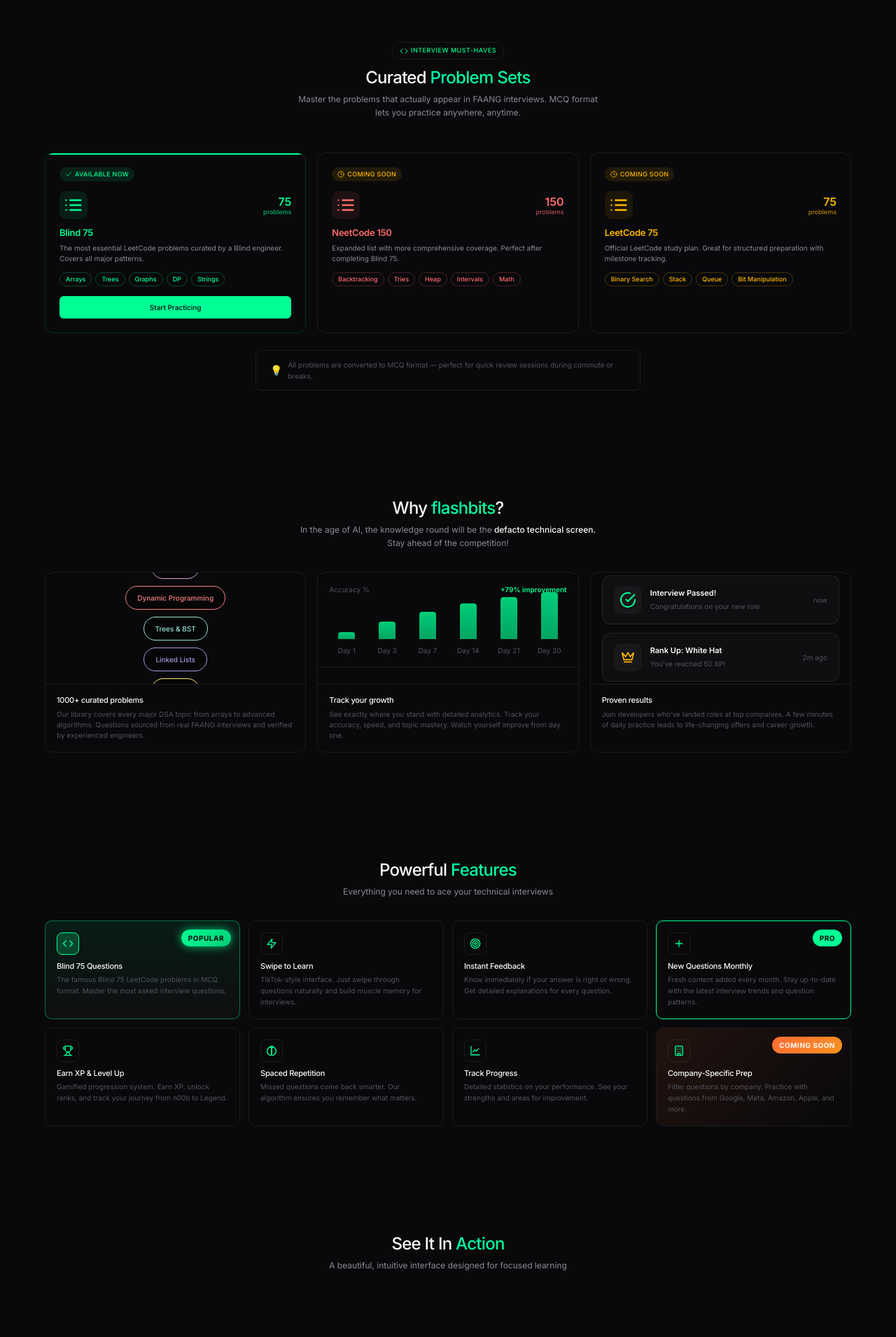
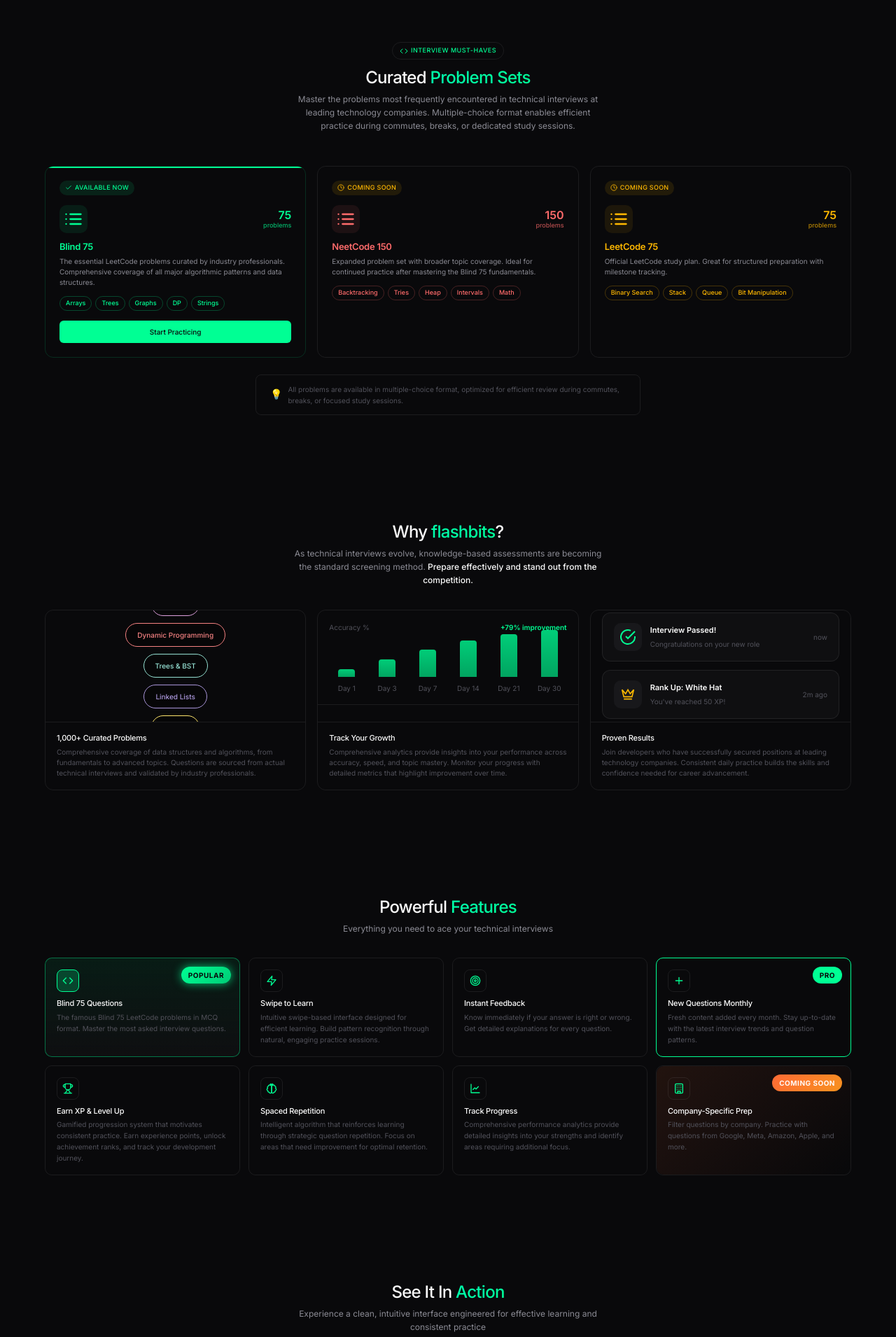
Before and after one commit to zafarfaran/flashbits, a React (Vite) app: page / in a window 1280 px wide. Shown: the part 860-2770 px from the top of the page at 70% size. Built offline with nearby package versions, Linux system fonts and the light colour scheme; no server answers; the database is empty.

Commit message:
fix the mockup issue

```diff
--- a/src/components/CTA.jsx
+++ b/src/components/CTA.jsx
@@ -17,7 +17,7 @@
               Ready to <span className="gradient-text">Ace Your Interview</span>?
             </h2>
             <p className="cta-subtitle">
-              Join thousands of developers who are leveling up their interview skills
+              Join developers worldwide who are advancing their technical interview capabilities
             </p>
             <div className="cta-buttons">
               <motion.a
--- a/src/components/Features.jsx
+++ b/src/components/Features.jsx
@@ -29,7 +29,7 @@
   {
     Icon: ZapIcon,
     title: 'Swipe to Learn',
-    description: 'TikTok-style interface. Just swipe through questions naturally and build muscle memory for interviews.'
+    description: 'Intuitive swipe-based interface designed for efficient learning. Build pattern recognition through natural, engaging practice sessions.'
   },
   {
     Icon: TargetIcon,
@@ -45,17 +45,17 @@
   {
     Icon: TrophyIcon,
     title: 'Earn XP & Level Up',
-    description: 'Gamified progression system. Earn XP, unlock ranks, and track your journey from n00b to Legend.'
+    description: 'Gamified progression system that motivates consistent practice. Earn experience points, unlock achievement ranks, and track your development journey.'
   },
   {
     Icon: BrainIcon,
     title: 'Spaced Repetition',
-    description: 'Missed questions come back smarter. Our algorithm ensures you remember what matters.'
+    description: 'Intelligent algorithm that reinforces learning through strategic question repetition. Focus on areas that need improvement for optimal retention.'
   },
   {
     Icon: ChartIcon,
     title: 'Track Progress',
-    description: 'Detailed statistics on your performance. See your strengths and areas for improvement.'
+    description: 'Comprehensive performance analytics provide detailed insights into your strengths and identify areas requiring additional focus.'
   },
   {
     Icon: BuildingIcon,
--- a/src/components/Hero.jsx
+++ b/src/components/Hero.jsx
@@ -46,9 +46,9 @@
             </h1>
 
             <p>
-              Stop doom scrolling. Start learning. flashbits transforms interview prep
-              into an addictive, TikTok-style experience. Swipe through questions,
-              earn XP, and level up your skills.
+              Transform your interview preparation with an intuitive, swipe-based learning platform.
+              Practice coding questions on the go, track your progress, and master the algorithms
+              that matter most in technical interviews.
             </p>
 
             <div className="hero-cta">
--- a/src/components/PhoneMockup.jsx
+++ b/src/components/PhoneMockup.jsx
@@ -20,7 +20,7 @@
           viewport={{ once: true }}
           transition={{ duration: 0.6, delay: 0.1 }}
         >
-          A beautiful, intuitive interface designed for focused learning
+          Experience a clean, intuitive interface engineered for effective learning and consistent practice
         </motion.p>
 
         <div className="mockup-container">
--- a/src/components/ProblemSets.jsx
+++ b/src/components/ProblemSets.jsx
@@ -32,7 +32,7 @@
   {
     name: 'Blind 75',
     count: 75,
-    description: 'The most essential LeetCode problems curated by a Blind engineer. Covers all major patterns.',
+    description: 'The essential LeetCode problems curated by industry professionals. Comprehensive coverage of all major algorithmic patterns and data structures.',
     status: 'available',
     color: '#00FF94',
     topics: ['Arrays', 'Trees', 'Graphs', 'DP', 'Strings']
@@ -40,7 +40,7 @@
   {
     name: 'NeetCode 150',
     count: 150,
-    description: 'Expanded list with more comprehensive coverage. Perfect after completing Blind 75.',
+    description: 'Expanded problem set with broader topic coverage. Ideal for continued practice after mastering the Blind 75 fundamentals.',
     status: 'coming',
     color: '#FF6B6B',
     topics: ['Backtracking', 'Tries', 'Heap', 'Intervals', 'Math']
@@ -73,8 +73,8 @@
             Curated <span className="gradient-text">Problem Sets</span>
           </h2>
           <p className="section-subtitle">
-            Master the problems that actually appear in FAANG interviews.
-            MCQ format lets you practice anywhere, anytime.
+            Master the problems most frequently encountered in technical interviews at leading technology companies.
+            Multiple-choice format enables efficient practice during commutes, breaks, or dedicated study sessions.
           </p>
         </motion.div>
 
@@ -153,7 +153,7 @@
           transition={{ duration: 0.6, delay: 0.5 }}
         >
           <span className="note-icon">💡</span>
-          <span>All problems are converted to MCQ format — perfect for quick review sessions during commute or breaks.</span>
+          <span>All problems are available in multiple-choice format, optimized for efficient review during commutes, breaks, or focused study sessions.</span>
         </motion.div>
       </div>
     </section>
--- a/src/components/WhyFlashbits.jsx
+++ b/src/components/WhyFlashbits.jsx
@@ -148,8 +148,8 @@
           viewport={{ once: true }}
           transition={{ duration: 0.6, delay: 0.1 }}
         >
-          In the age of AI, the knowledge round will be the
-          <span className="highlight-text"> defacto technical screen.</span> Stay ahead of the competition!
+          As technical interviews evolve, knowledge-based assessments are becoming the standard screening method.
+          <span className="highlight-text"> Prepare effectively and stand out from the competition.</span>
         </motion.p>
 
         <div className="why-grid">
@@ -165,11 +165,10 @@
               <TopicTags />
             </div>
             <div className="why-card-content">
-              <h3>1000+ curated problems</h3>
+              <h3>1,000+ Curated Problems</h3>
               <p>
-                Our library covers every major DSA topic from arrays to advanced
-                algorithms. Questions sourced from real FAANG interviews and
-                verified by experienced engineers.
+                Comprehensive coverage of data structures and algorithms, from fundamentals to advanced topics.
+                Questions are sourced from actual technical interviews and validated by industry professionals.
               </p>
             </div>
           </motion.div>
@@ -186,11 +185,10 @@
               <StatsChart />
             </div>
             <div className="why-card-content">
-              <h3>Track your growth</h3>
+              <h3>Track Your Growth</h3>
               <p>
-                See exactly where you stand with detailed analytics. Track your
-                accuracy, speed, and topic mastery. Watch yourself improve from
-                day one.
+                Comprehensive analytics provide insights into your performance across accuracy, speed, and topic mastery.
+                Monitor your progress with detailed metrics that highlight improvement over time.
               </p>
             </div>
           </motion.div>
@@ -207,11 +205,10 @@
               <SuccessNotification />
             </div>
             <div className="why-card-content">
-              <h3>Proven results</h3>
+              <h3>Proven Results</h3>
               <p>
-                Join developers who've landed roles at top companies.
-                A few minutes of daily practice leads to life-changing
-                offers and career growth.
+                Join developers who have successfully secured positions at leading technology companies.
+                Consistent daily practice builds the skills and confidence needed for career advancement.
               </p>
             </div>
           </motion.div>
--- a/src/styles/index.css
+++ b/src/styles/index.css
@@ -794,10 +794,11 @@
 .mockup-container {
   display: flex;
   justify-content: center;
-  align-items: center;
-  gap: 40px;
+  align-items: flex-start;
+  gap: 0;
   perspective: 2000px;
   padding: 60px 0;
+  position: relative;
 }
 
 .mockup-phone {
@@ -805,6 +806,7 @@
   transition: all 0.4s ease;
   transform-style: preserve-3d;
   flex-shrink: 0;
+  margin: 0 -20px;
 }
 
 .mockup-phone picture {
@@ -822,16 +824,21 @@
 }
 
 .mockup-phone.left {
-  transform: rotateY(20deg) scale(0.85);
+  transform: translateX(-180px) translateY(-20px) rotateY(20deg) scale(0.85);
+  z-index: 1;
+  margin-left: 0;
 }
 
 .mockup-phone.center {
-  transform: scale(1);
-  z-index: 10;
+  transform: translateY(0) scale(1);
+  z-index: 3;
+  margin: 0 -20px;
 }
 
 .mockup-phone.right {
-  transform: rotateY(-20deg) scale(0.85);
+  transform: translateX(180px) translateY(80px) rotateY(-20deg) scale(0.85);
+  z-index: 1;
+  margin-right: 0;
 }
 
 
```
